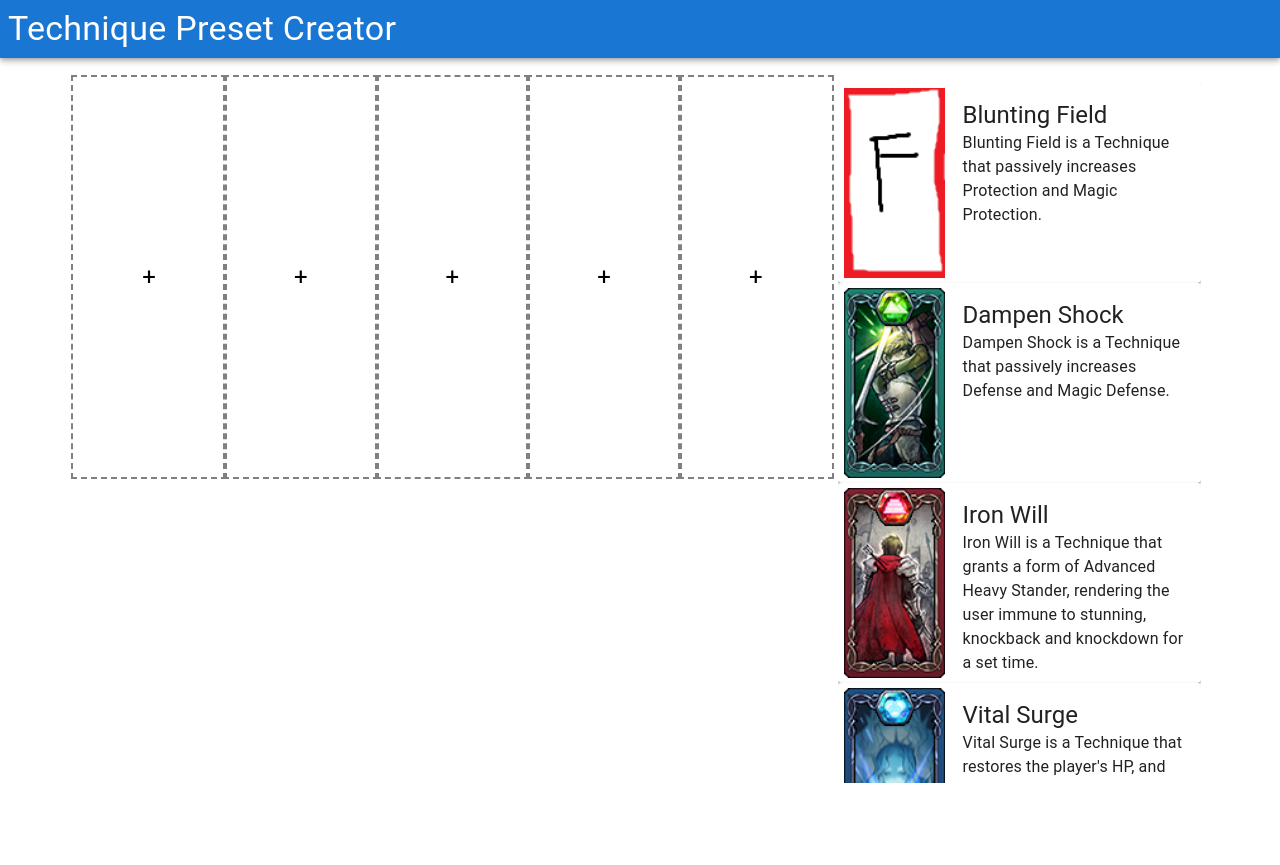
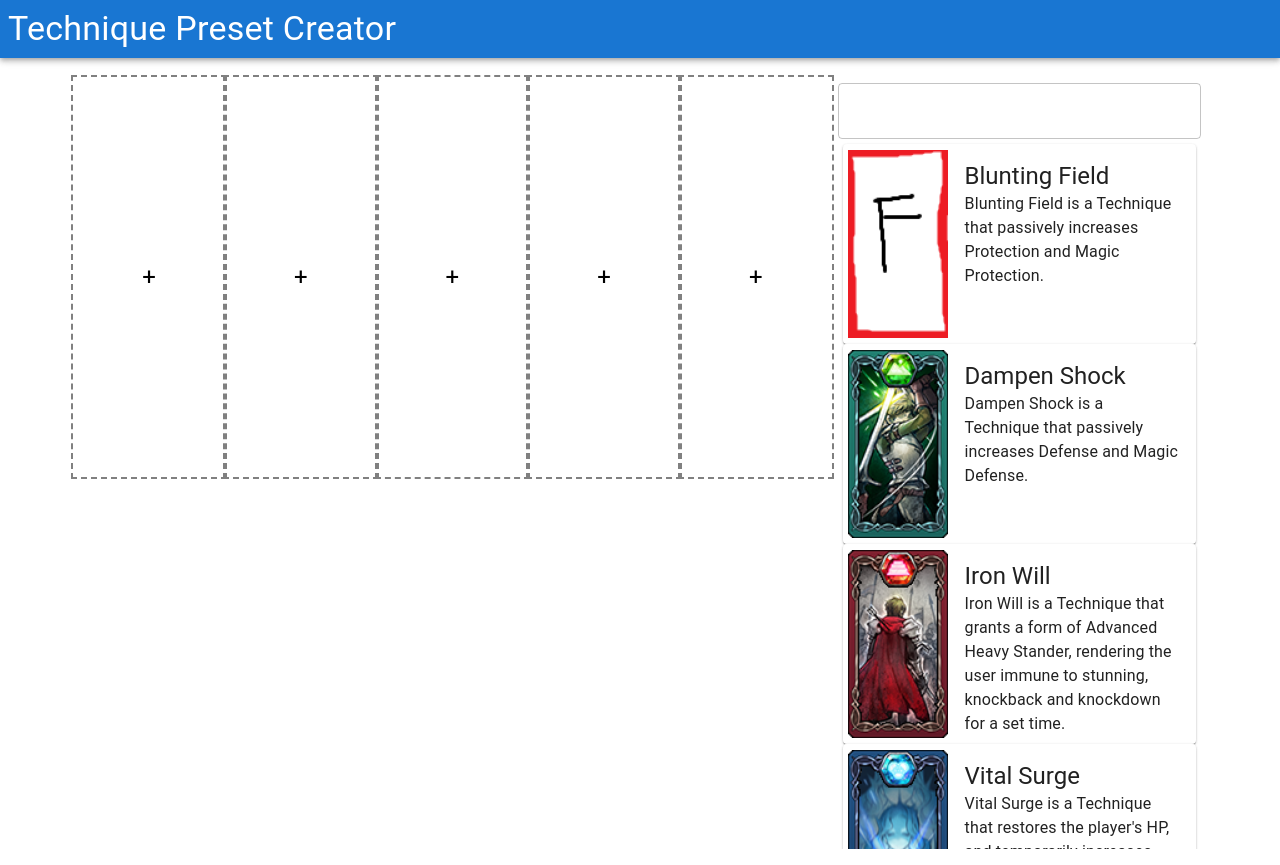
Before and after one commit to KevinDly/Technique-Preset-Frontend, a React (Create React App) app: page / in a window 1280 px wide. Before the commit the page ends 800 px from the top, so only its background shows below. Built offline with nearby package versions, Linux system fonts and the light colour scheme.

Commit message:
Added a search field for TechniqueScrollable, found bug with technique swapping.

```diff
--- a/src/components/PresetContainer.js
+++ b/src/components/PresetContainer.js
@@ -15,8 +15,8 @@ class PresetContainer extends Component {
     }
 
     handleCardUpdate(card, index) {
-        var newCards = this.state.cards
-
+        const newCards = Array.from(this.state.cards)
+        console.log("Card Update: " + card + " at " + index)
         if(card != null && newCards.includes(card)) {
             const index = newCards.indexOf(card)
             newCards[index] = null
@@ -27,8 +27,6 @@ class PresetContainer extends Component {
     }
 
     render() {
-        console.log("rendered")
-        console.log(this.state.cards)
         return (
             <Grid2 container direction="column" className = "techPreset" xs = {8}>
                 <TechPresetDisplay images = { this.props.images } className = "cardPreset" cards = { this.state.cards } onChange = { this.handleCardUpdate }/>
--- a/src/components/TechPicture.js
+++ b/src/components/TechPicture.js
@@ -9,17 +9,9 @@ function TechPicture({ img, id, sx, componentType }) {
         item: { id },
         collect: (monitor) => ({
             isDragging: !!monitor.isDragging()
-        })
+        }),
     }))
 
-    const componentFunc = (img, sx, ref) => (
-        <CardMedia
-            ref = { drag }
-            component = "img"
-            image = { img }
-            sx = { sx }
-        />
-    )
     return (
         /*<CardMedia
         ref = { drag }
@@ -28,7 +20,7 @@ function TechPicture({ img, id, sx, componentType }) {
         border = { isDragging ? "5px solid pink" : "0px" }
         sx = {{ height: "95%", width: "95%", objectFit: "contain", paddingTop: "5px", paddingBottom: "5px", paddingLeft: "5px" }}
         />*/
-        componentType(img, sx, drag)
+        componentType(img, sx, drag, id)
     );
 }
 export default TechPicture;
--- a/src/components/TechPresetDisplay.js
+++ b/src/components/TechPresetDisplay.js
@@ -10,8 +10,6 @@ class TechPresetDisplay extends Component {
     }
 
     handleChange(card, index) {
-        console.log("prop upward")
-        console.log(card + " " + index)
         this.props.onChange(card, index)
     }
 
@@ -20,6 +18,7 @@ class TechPresetDisplay extends Component {
             <Grid2 container xs = {12}>
                 {
                     this.props.cards.map((card, index) => {
+                        console.log(`Card update in TechPresetDisplay: ${card} at ${index} with cards ${this.props.cards}`);
                         return <TechniqueDroppable images = { this.props.images } key = { "slot" + index } card = { card } index = { index } cards = {this.props.cards} onCardUpdate = { this.handleChange }  />
                     })
                 }
--- a/src/components/TechniqueDroppable.js
+++ b/src/components/TechniqueDroppable.js
@@ -9,14 +9,15 @@ import TechPicture from './TechPicture';
 function TechniqueDroppable(props) {
     const [{ isOver }, drop] = useDrop(() => ({
         accept: "techPicture",
-        drop: (item) => addImage(item.id),
+        drop: (item) => {
+            addImage(item.id)
+        },
         collect: (monitor) => ({
             isOver: !!monitor.isOver()
         })
     }))
 
     const addImage = (id) => {
-        console.log(id)
         props.onCardUpdate(id, props.index)
     }
 
@@ -25,15 +26,17 @@ function TechniqueDroppable(props) {
         addImage(null)
     }
 
-    const componentFunc = (img, sx, drag) => (
+    const componentFunc = (img, sx, drag, id) => (
         <Box
             ref = { drag }
             component = "img"
             src = { img }
             sx = { sx }
+            id = { id }
         />)
 
     var image = NaN
+
 
     if(props.card != null) {
         const imageName = "./" + props.card.toLowerCase().replace(/\s+/g, '') + '_s.png'
@@ -45,6 +48,7 @@ function TechniqueDroppable(props) {
         }
     }
 
+    console.log(`Current card in TechniqueDroppable: ` + props.card)
     return <Grid2 xs = {props.cards.length/12} height = "100%" width = {(100/props.cards.length).toString() + "%"} ref = { drop } onContextMenu = { removeImage }>
                 <Box alignItems = "center" justifyContent = "center" display = "flex" height = "400px" width = "100%" border = "2px dashed grey">
                     {
--- a/src/components/TechniqueScrollable.js
+++ b/src/components/TechniqueScrollable.js
@@ -2,7 +2,7 @@ import React, { Component } from 'react';
 import { Paper } from '@mui/material';
 import TechniqueCard from './TechniqueCard';
 import { Box } from '@mui/system';
-
+import { TextField } from '@mui/material';
 //TODO: Move to const file
 const suffix = "_s.png"
 const techFailImage = "./fail.png"
@@ -10,8 +10,6 @@ const techFailImage = "./fail.png"
 function importJson(filename, jsons, images) {
     const data = jsons(filename)
     const imageName  = "./" + data.name.toLowerCase().replace(/\s+/g, '') + suffix
-    console.log("imageName: " + imageName)
-    console.log(filename)
 
     var image = NaN
 
@@ -29,11 +27,22 @@ function importJson(filename, jsons, images) {
 
 class TechniqueScrollable extends Component {
 
+    constructor(props) {
+        super(props)
+        this.onSearchChange = this.onSearchChange.bind(this)
+        this.state = {searchBox: ''}
+    }
+    onSearchChange(e) {
+        var text = e.target.value.toLowerCase().replace(/\s/g, '')
+        this.setState({searchBox: text})
+    }
+
     render() {
         return (
             <div className = "techniqueDiv" height = "400px">
-                <Box className = "techniqueBox" sx = {{display: "flex", flexDirection: "column", height: 700, overflow: "hidden", overflowY: "scroll"}}>
-                    {this.props.jsons.keys().map((filename) => importJson(filename, this.props.jsons, this.props.images))}
+                <TextField onChange = { this.onSearchChange } fullWidth/>
+                <Box className = "techniqueBox" sx = {{padding: "5px", display: "flex", flexDirection: "column", height: 700, overflow: "hidden", overflowY: "scroll"}}>
+                    {this.props.jsons.keys().filter(key => key.toLowerCase().replace(/\s/g, '').includes(this.state.searchBox)).map((filename) => importJson(filename, this.props.jsons, this.props.images))}
                 </Box>
             </div>
         );
```
